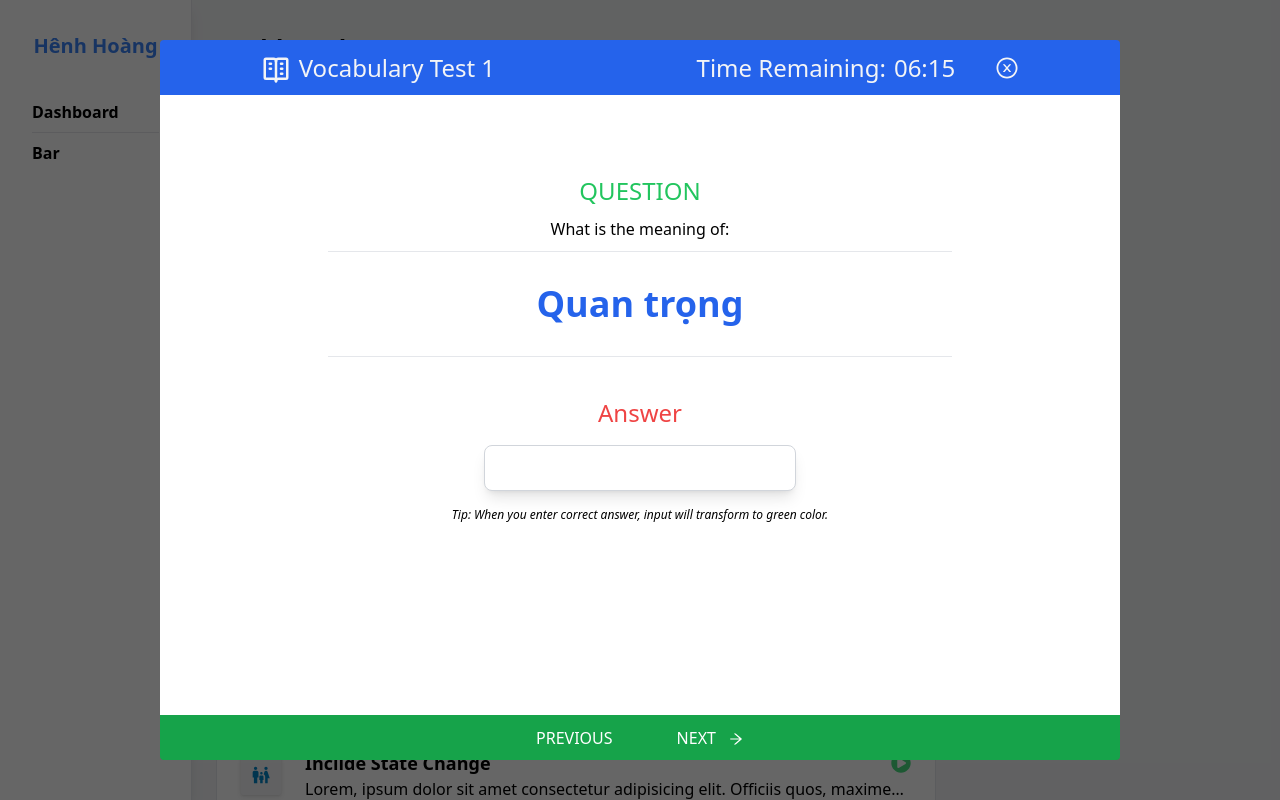
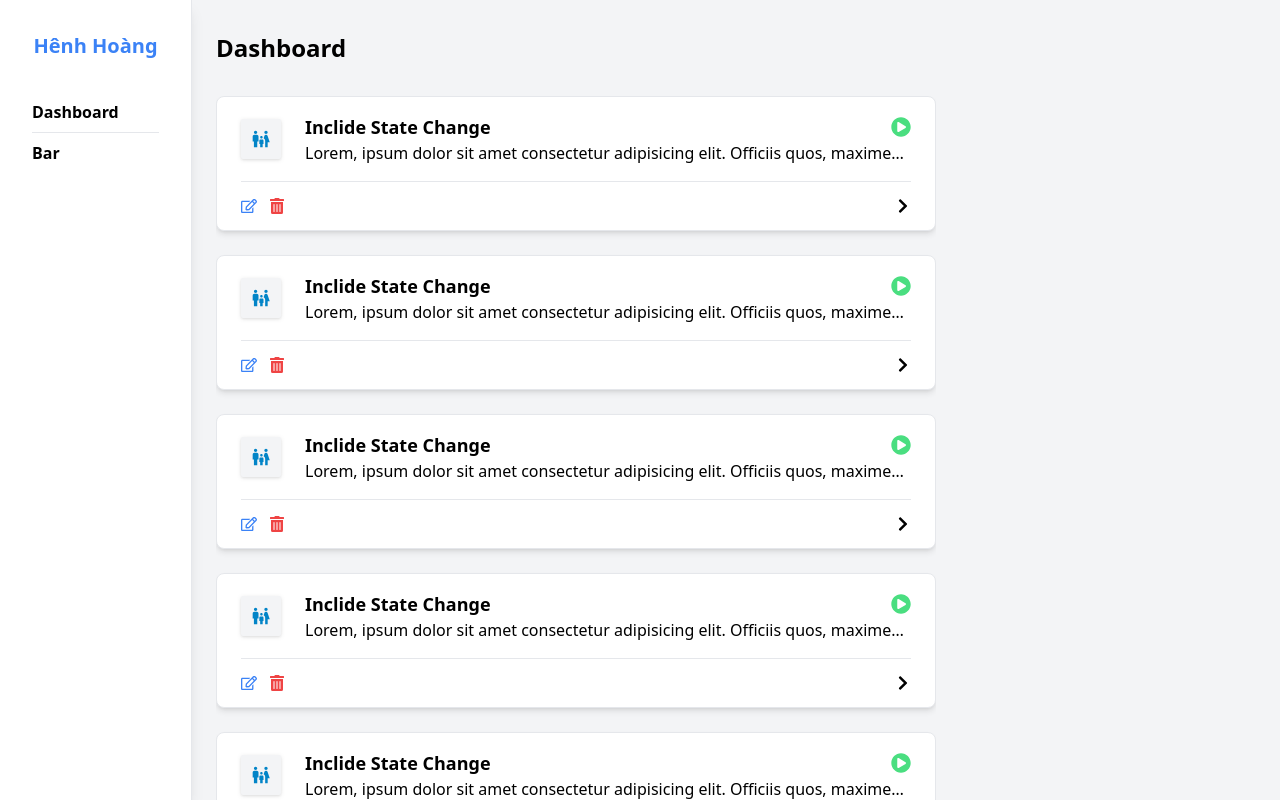
Before and after one commit to henhhenh13/Study-with-me, a React (Create React App) app: page / in a window 1280 px wide. Built offline with nearby package versions, Linux system fonts and the light colour scheme.

Commit message:
feat: hide modal

```diff
--- a/src/App.tsx
+++ b/src/App.tsx
@@ -3,7 +3,7 @@ import { MainBody } from './sections/main-body'
 import { Sidebar } from './sections/sidebar'
 import { UnitList } from './components/units/unit-list'
 import { UnitItem } from './components/units/unit-item'
-import { ModalBase } from './components/modals/modal-base'
+// import { ModalBase } from './components/modals/modal-base'
 
 export default function App (): React.ReactElement {
   return (
@@ -20,7 +20,7 @@ export default function App (): React.ReactElement {
         <UnitItem />
         <UnitItem />
       </UnitList>
-      <ModalBase />
+      {/* <ModalBase /> */}
     </MainBody>
   )
 }
```
